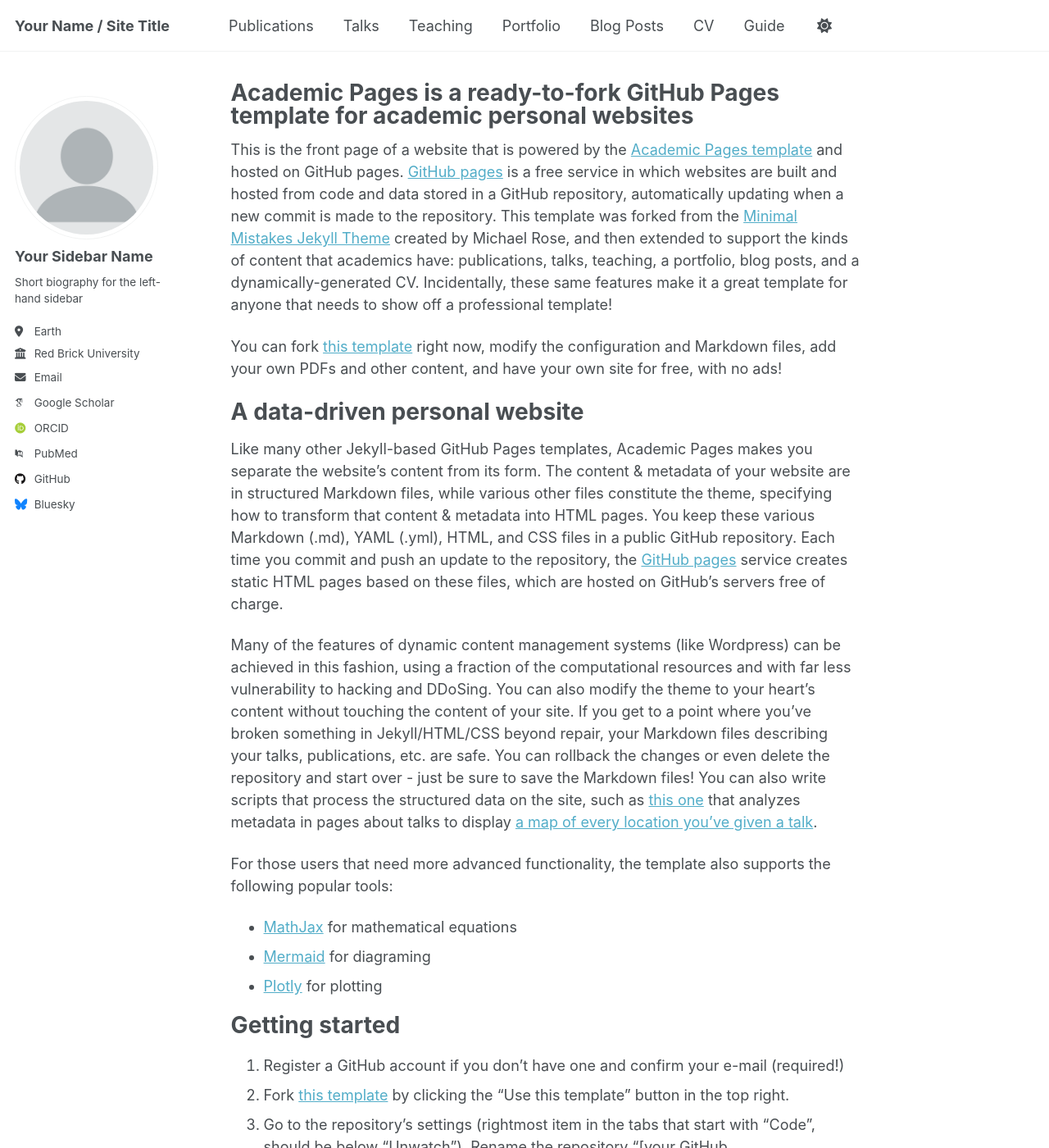
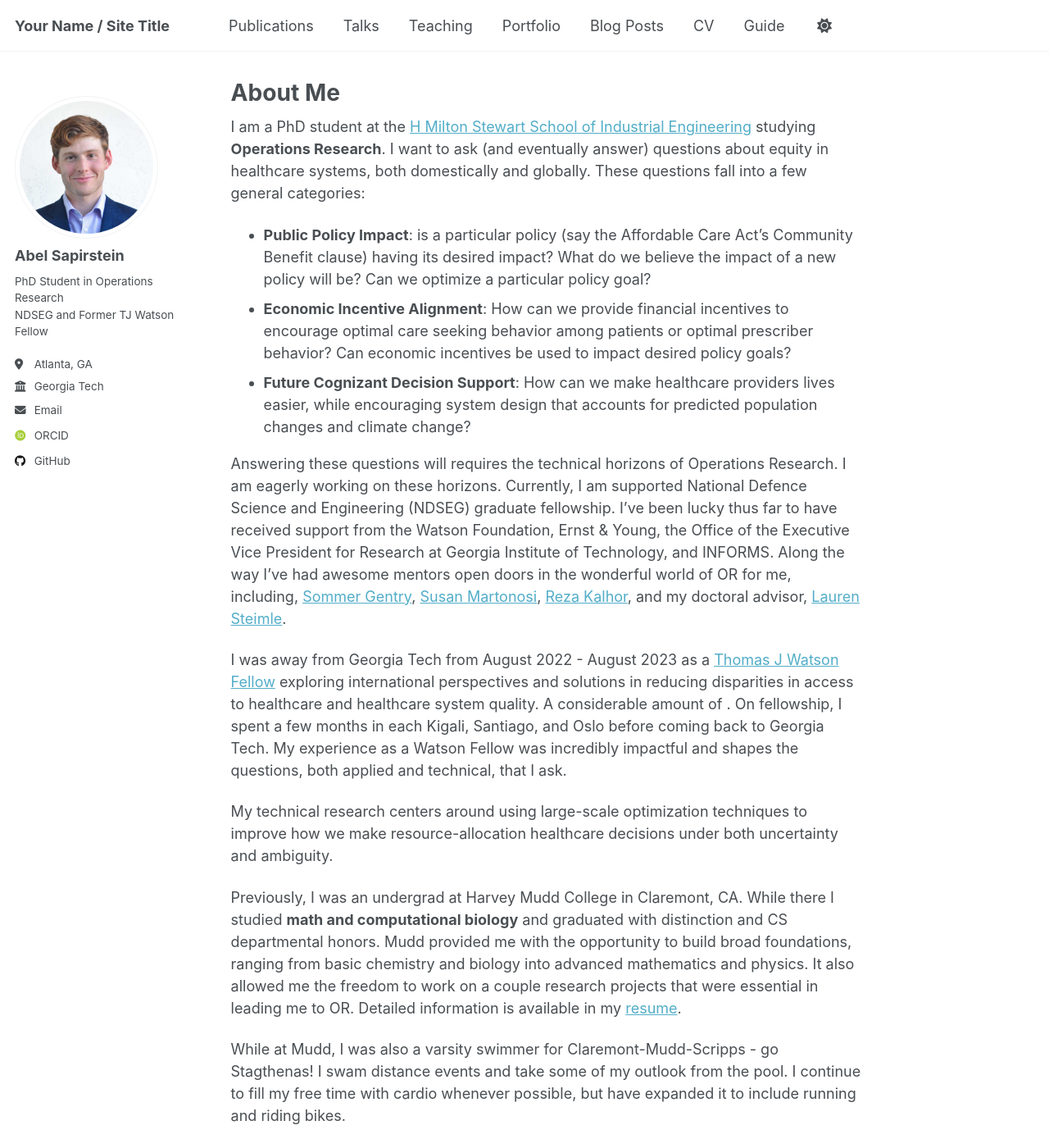
Before and after one commit to asapirstein/asapirstein.github.io, a Jekyll site: the page built from _pages/about.md, in a window 1280 px wide and 1400 px high. Shown: the whole window at 82% size. Built offline with Jekyll 4.4.1, drawn with Linux system fonts in a browser that asks for light colours; some web fonts are replaced; a script that is not in the unit is left out; some of the changed text lies outside the part shown.

Commit message:
trying to update

```diff
--- a/_config.yml
+++ b/_config.yml
@@ -11,11 +11,11 @@
 site_theme               : "default" # Currently available options are "default", "air"
 title                    : "Your Name / Site Title"
 title_separator          : "-"
-name                     : &name "Your Name"
+name                     : &name "Abel Sapirstein"
 description              : &description "personal description"
-url                      : https://academicpages.github.io # the base hostname & protocol for your site e.g. "https://[your GitHub username].github.io" or if you already have some other page hosted on Github then use "https://[your GitHub username].github.io/[Your Repo Name]"
+url                      : https://asapirstein.github.io # the base hostname & protocol for your site e.g. "https://[your GitHub username].github.io" or if you already have some other page hosted on Github then use "https://[your GitHub username].github.io/[Your Repo Name]"
 baseurl                  : "" # the subpath of your site, e.g. "/blog"
-repository               : "academicpages/academicpages.github.io"
+repository               : "asapirstein/asapirstein.github.io"
 
 # Site Author - The following control what appear as part of the author content on the side bar.
 #               If a field is blank the icon and link will not appear, otherwise it will be shown.
@@ -23,23 +23,23 @@
 author:
   # Biographic information
   avatar           : "profile.png"
-  name             : "Your Sidebar Name"
+  name             : "Abel Sapirstein"
   pronouns         : # example: "she/her"
-  bio              : "Short biography for the left-hand sidebar"
-  location         : "Earth"
-  employer         : "Red Brick University"
+  bio              :  "PhD Student in Operations Research <br>  NDSEG and Former TJ Watson Fellow"
+  location         : "Atlanta, GA"
+  employer         : "Georgia Tech"
   uri              : # URL
-  email            : "none@example.org"
+  email            : 'asapirstein3@gatech.edu' # use 'yourname AT yourdomain DOT com' to avoid spam
 
   # Academic websites
   academia         : # URL
   arxiv            : # URL - Update with the correct link to your profile
-  googlescholar    : "https://scholar.google.com/citations?user=PS_CX0AAAAAJ"
+  googlescholar    : #"https://scholar.google.com/citations?user=PS_CX0AAAAAJ"
   inspire-hep      : # URL
   impactstory      : # URL
-  orcid            : "http://orcid.org/yourorcidurl"
+  orcid            : "https://orcid.org/0000-0001-7665-894X"
   semantic         : # URL
-  pubmed           : "https://www.ncbi.nlm.nih.gov/pubmed/?term=john+snow"
+  pubmed           : # URL
   researchgate     : # URL
   scopus           : # URL
 
@@ -47,13 +47,13 @@
   bitbucket        : # Username - Update with your username on the site
   codepen          : # Username
   dribbble         : # Username
-  github           : "academicpages"
+  github           : "asapirstein"
   kaggle           : # Username
   stackoverflow    : # User number or user number and name (i.e., use "1" or "1/jeff-atwood")
 
   # Social media
   artstation       : # Username
-  bluesky          : "bsky.app" # Replace this with you Bluesky username
+  bluesky          : #"bsky.app" # Replace this with you Bluesky username
   facebook         : # Username
   flickr           : # Username
   foursquare       : # Username
@@ -84,6 +84,10 @@
     title: 'Books'
   manuscripts:
     title: 'Journal Articles'
+  preprints:
+    title: 'Preprints'
+  working_papers:
+    title: 'Working Papers'
   conferences:
     title: 'Conference Papers'
 
--- a/_pages/about.md
+++ b/_pages/about.md
@@ -1,56 +1,28 @@
 ---
 permalink: /
-title: "Academic Pages is a ready-to-fork GitHub Pages template for academic personal websites"
+title: "About Me"
 author_profile: true
 redirect_from:
   - /about/
   - /about.html
 ---
 
-This is the front page of a website that is powered by the [Academic Pages template](https://github.com/academicpages/academicpages.github.io) and hosted on GitHub pages. [GitHub pages](https://pages.github.com) is a free service in which websites are built and hosted from code and data stored in a GitHub repository, automatically updating when a new commit is made to the repository. This template was forked from the [Minimal Mistakes Jekyll Theme](https://mmistakes.github.io/minimal-mistakes/) created by Michael Rose, and then extended to support the kinds of content that academics have: publications, talks, teaching, a portfolio, blog posts, and a dynamically-generated CV. Incidentally, these same features make it a great template for anyone that needs to show off a professional template!
 
- You can fork [this template](https://github.com/academicpages/academicpages.github.io) right now, modify the configuration and Markdown files, add your own PDFs and other content, and have your own site for free, with no ads!
+I am a PhD student at the [H Milton Stewart School of Industrial Engineering](https://www.isye.gatech.edu/) studying **Operations Research**.
+I want to ask (and eventually answer) questions about equity in healthcare systems, both domestically and globally. These questions fall into a few general categories:
+* **Public Policy Impact**: is a particular policy (say the Affordable Care Act's Community Benefit clause) having its desired impact? What do we believe the impact of a new policy will be? Can we optimize a particular policy goal?
+* **Economic Incentive Alignment**: How can we provide financial incentives to encourage optimal care seeking behavior among patients or optimal prescriber behavior? Can economic incentives be used to impact desired policy goals?
+* **Future Cognizant Decision Support**: How can we make healthcare providers lives easier, while encouraging system design that accounts for predicted population changes and climate change?
 
-A data-driven personal website
-======
-Like many other Jekyll-based GitHub Pages templates, Academic Pages makes you separate the website's content from its form. The content & metadata of your website are in structured Markdown files, while various other files constitute the theme, specifying how to transform that content & metadata into HTML pages. You keep these various Markdown (.md), YAML (.yml), HTML, and CSS files in a public GitHub repository. Each time you commit and push an update to the repository, the [GitHub pages](https://pages.github.com/) service creates static HTML pages based on these files, which are hosted on GitHub's servers free of charge.
 
-Many of the features of dynamic content management systems (like Wordpress) can be achieved in this fashion, using a fraction of the computational resources and with far less vulnerability to hacking and DDoSing. You can also modify the theme to your heart's content without touching the content of your site. If you get to a point where you've broken something in Jekyll/HTML/CSS beyond repair, your Markdown files describing your talks, publications, etc. are safe. You can rollback the changes or even delete the repository and start over - just be sure to save the Markdown files! You can also write scripts that process the structured data on the site, such as [this one](https://github.com/academicpages/academicpages.github.io/blob/master/talkmap.ipynb) that analyzes metadata in pages about talks to display [a map of every location you've given a talk](https://academicpages.github.io/talkmap.html).
+Answering these questions will requires the technical horizons of Operations Research. I am eagerly working on these horizons. Currently, I am supported National Defence Science and Engineering (NDSEG) graduate fellowship. I've been lucky thus far to have received support from the Watson Foundation, Ernst & Young, the Office of the Executive Vice President for Research at Georgia Institute of Technology, and INFORMS. Along the way I've had awesome mentors open doors in the wonderful world of OR for me, including, [Sommer Gentry](https://med.nyu.edu/faculty/sommer-e-gentry), [Susan Martonosi](https://www.hmc.edu/mathematics/people/faculty/martonosi/), [Reza Kalhor](https://kalhorlab.bme.jhu.edu/), and my doctoral advisor, [Lauren Steimle](https://sites.gatech.edu/steimle/).
 
-For those users that need more advanced functionality, the template also supports the following popular tools:
-- [MathJax](https://www.mathjax.org/) for mathematical equations
-- [Mermaid](https://mermaid.js.org/) for diagraming
-- [Plotly](https://plotly.com/javascript/) for plotting
 
-Getting started
-======
-1. Register a GitHub account if you don't have one and confirm your e-mail (required!)
-1. Fork [this template](https://github.com/academicpages/academicpages.github.io) by clicking the "Use this template" button in the top right.
-1. Go to the repository's settings (rightmost item in the tabs that start with "Code", should be below "Unwatch"). Rename the repository "[your GitHub username].github.io", which will also be your website's URL.
-1. Set site-wide configuration and create content & metadata (see below -- also see [this set of diffs](http://archive.is/3TPas) showing what files were changed to set up [an example site](https://getorg-testacct.github.io) for a user with the username "getorg-testacct")
-1. Upload any files (like PDFs, .zip files, etc.) to the files/ directory. They will appear at https://[your GitHub username].github.io/files/example.pdf.
-1. Check status by going to the repository settings, in the "GitHub pages" section
+I was away from Georgia Tech from August 2022 - August 2023 as a [Thomas J Watson Fellow](https://watson.foundation/fellowships/tj) exploring international perspectives and solutions in reducing disparities in access to healthcare and healthcare system quality. A considerable amount of . On fellowship, I spent a few months in each Kigali, Santiago, and Oslo before coming back to Georgia Tech. My experience as a Watson Fellow was incredibly impactful and shapes the questions, both applied and technical, that I ask.
 
-Site-wide configuration
-------
-The main configuration file for the site is in the base directory in [_config.yml](https://github.com/academicpages/academicpages.github.io/blob/master/_config.yml), which defines the content in the sidebars and other site-wide features. You will need to replace the default variables with ones about yourself and your site's github repository. The configuration file for the top menu is in [_data/navigation.yml](https://github.com/academicpages/academicpages.github.io/blob/master/_data/navigation.yml). For example, if you don't have a portfolio or blog posts, you can remove those items from that navigation.yml file to remove them from the header.
+My technical research centers around using large-scale optimization techniques to improve how we make resource-allocation healthcare decisions under both uncertainty and ambiguity.
 
-Create content & metadata
-------
-For site content, there is one Markdown file for each type of content, which are stored in directories like _publications, _talks, _posts, _teaching, or _pages. For example, each talk is a Markdown file in the [_talks directory](https://github.com/academicpages/academicpages.github.io/tree/master/_talks). At the top of each Markdown file is structured data in YAML about the talk, which the theme will parse to do lots of cool stuff. The same structured data about a talk is used to generate the list of talks on the [Talks page](https://academicpages.github.io/talks), each [individual page](https://academicpages.github.io/talks/2012-03-01-talk-1) for specific talks, the talks section for the [CV page](https://academicpages.github.io/cv), and the [map of places you've given a talk](https://academicpages.github.io/talkmap.html) (if you run this [python file](https://github.com/academicpages/academicpages.github.io/blob/master/talkmap.py) or [Jupyter notebook](https://github.com/academicpages/academicpages.github.io/blob/master/talkmap.ipynb), which creates the HTML for the map based on the contents of the _talks directory).
 
-**Markdown generator**
+Previously, I was an undergrad at Harvey Mudd College in Claremont, CA. While there I studied **math and computational biology** and graduated with distinction and CS departmental honors. Mudd provided me with the opportunity to build broad foundations, ranging from basic chemistry and biology into advanced mathematics and physics. It also allowed me the freedom to work on a couple research projects that were essential in leading me to OR. Detailed information is available in my [resume]({{ site.baseurl }}/resume/).
 
-The repository includes [a set of Jupyter notebooks](https://github.com/academicpages/academicpages.github.io/tree/master/markdown_generator
-) that converts a CSV containing structured data about talks or presentations into individual Markdown files that will be properly formatted for the Academic Pages template. The sample CSVs in that directory are the ones I used to create my own personal website at stuartgeiger.com. My usual workflow is that I keep a spreadsheet of my publications and talks, then run the code in these notebooks to generate the Markdown files, then commit and push them to the GitHub repository.
-
-How to edit your site's GitHub repository
-------
-Many people use a git client to create files on their local computer and then push them to GitHub's servers. If you are not familiar with git, you can directly edit these configuration and Markdown files directly in the github.com interface. Navigate to a file (like [this one](https://github.com/academicpages/academicpages.github.io/blob/master/_talks/2012-03-01-talk-1.md) and click the pencil icon in the top right of the content preview (to the right of the "Raw | Blame | History" buttons). You can delete a file by clicking the trashcan icon to the right of the pencil icon. You can also create new files or upload files by navigating to a directory and clicking the "Create new file" or "Upload files" buttons.
-
-Example: editing a Markdown file for a talk
-![Editing a Markdown file for a talk](/images/editing-talk.png)
-
-For more info
-------
-More info about configuring Academic Pages can be found in [the guide](https://academicpages.github.io/markdown/), the [growing wiki](https://github.com/academicpages/academicpages.github.io/wiki), and you can always [ask a question on GitHub](https://github.com/academicpages/academicpages.github.io/discussions). The [guides for the Minimal Mistakes theme](https://mmistakes.github.io/minimal-mistakes/docs/configuration/) (which this theme was forked from) might also be helpful.
+While at Mudd, I was also a varsity swimmer for Claremont-Mudd-Scripps - go Stagthenas! I swam distance events and take some of my outlook from the pool. I continue to fill my free time with cardio whenever possible, but have expanded it to include running and riding bikes.
```
Also changed, not shown: _talks/2012-03-01-talk-1.md (+2 -2 lines), _talks/2014-03-01-informs_2024.md (added, +11 -0 lines), _talks/2023-07-28-informs_healthcare_2023.md (added, +11 -0 lines), _talks/2025-05-20-talk-2.md (added, +13 -0 lines), _talks/2025-10-27-informs_2025.md (added, +11 -0 lines), _teaching/2014-spring-teaching-1.md (+5 -5 lines), markdown_generator/output.bib (added, +9 -0 lines), markdown_generator/talks.tsv (+4 -4 lines), images/profile.png, 2 other files.
